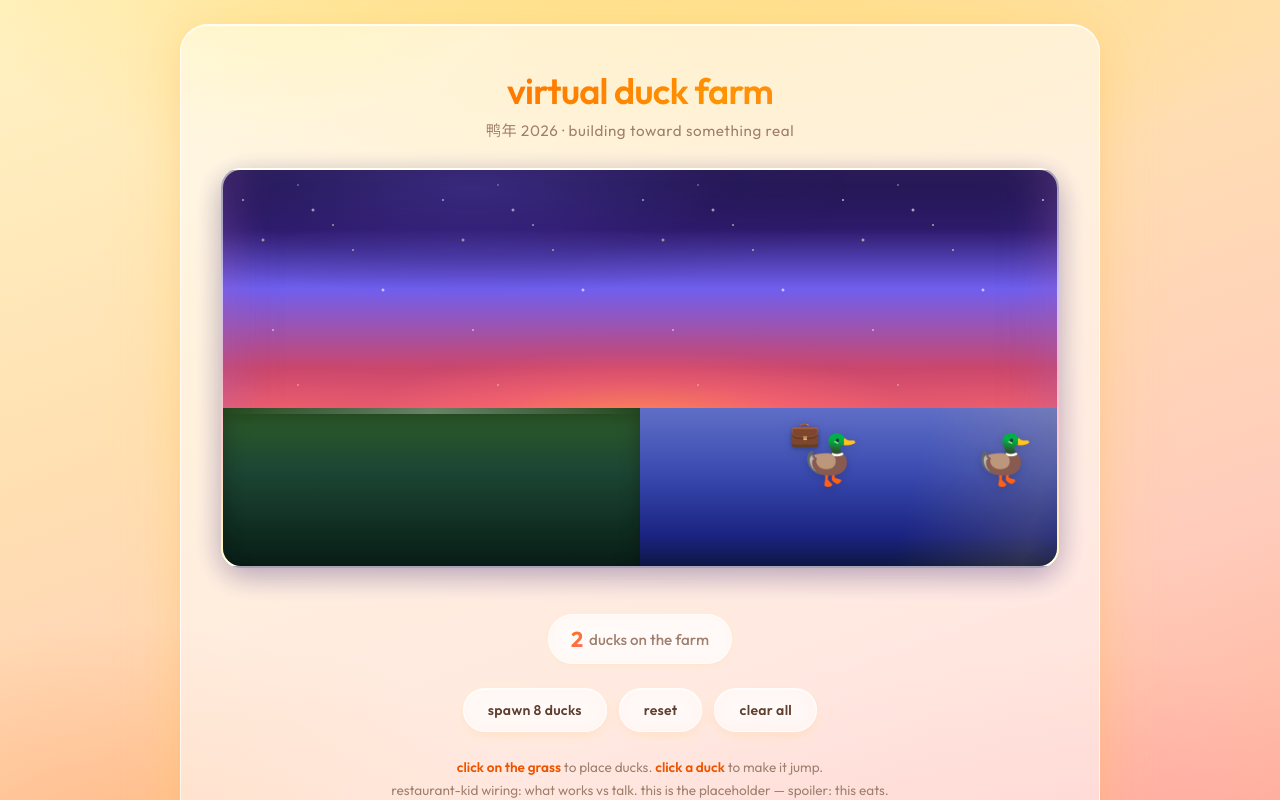
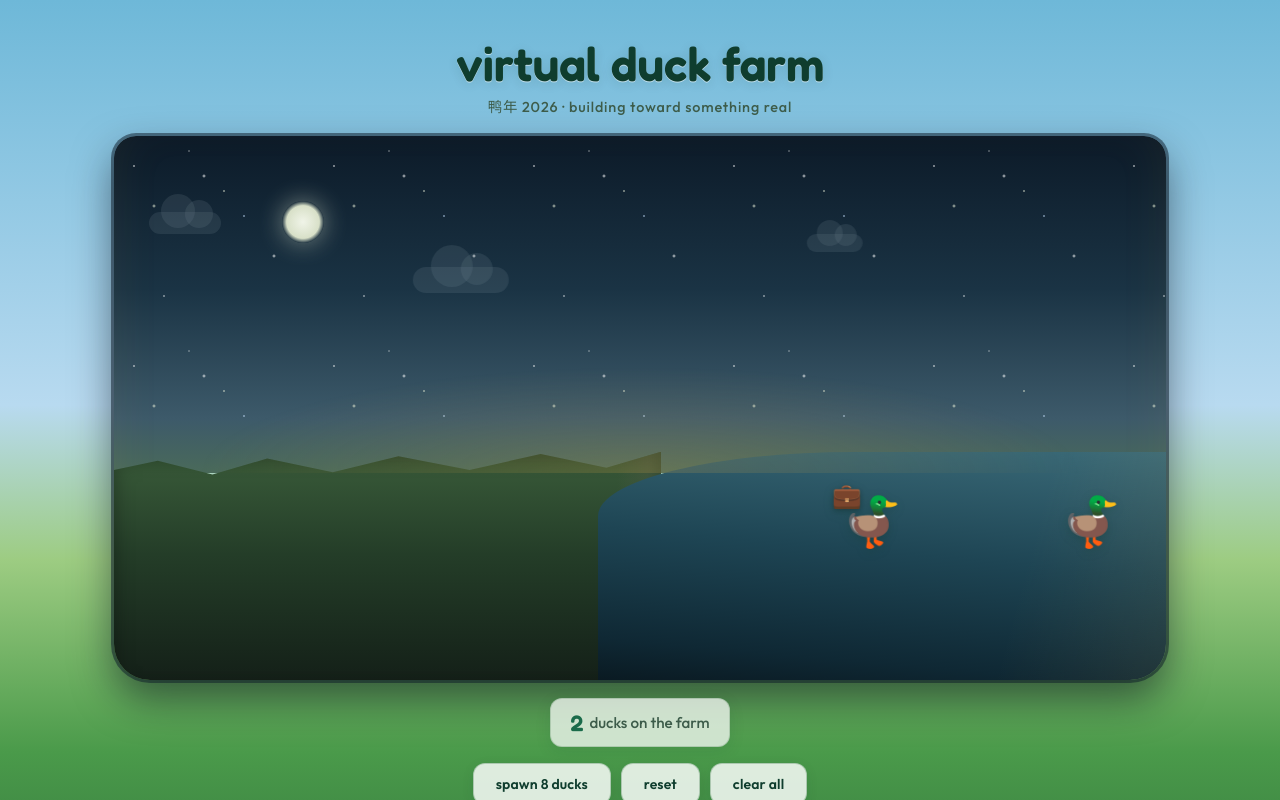
Before and after one commit to jadexzhao/jadexzhao, a React (Vite) app in the folder duck-farm/: page / in a window 1280 px wide. Shown: the top 800 px of the page. Built offline with nearby package versions, Linux system fonts and the light colour scheme.

Commit message:
杂项：鸭场改为全幅户外池塘风
去掉暖金毛玻璃卡片感，改为天空草地与
翡翠绿调的农场场景，保留全部交互。

```diff
--- a/duck-farm/src/App.css
+++ b/duck-farm/src/App.css
@@ -1,26 +1,24 @@
-/* Decorative sun, pond shimmer, and canvas atmosphere */
+/* Outdoor atmosphere: sun, clouds, pond shimmer, bank edge */
 
 .farm-canvas.day::before {
   content: '';
   position: absolute;
-  top: 12%;
-  right: 18%;
-  width: 72px;
-  height: 72px;
+  top: 10%;
+  right: 14%;
+  width: 64px;
+  height: 64px;
   border-radius: 50%;
   background: radial-gradient(
     circle,
-    #fff9c4 0%,
-    #ffd54f 25%,
-    #ffb300 50%,
-    rgba(255, 179, 0, 0.4) 70%,
-    transparent 75%
+    #fffef0 0%,
+    var(--sun) 42%,
+    rgba(255, 214, 80, 0.35) 68%,
+    transparent 72%
   );
   box-shadow:
-    0 0 40px rgba(255, 213, 79, 0.8),
-    0 0 80px rgba(255, 159, 67, 0.5),
-    0 0 120px rgba(255, 107, 107, 0.25);
-  animation: sun-pulse 4s ease-in-out infinite alternate;
+    0 0 28px var(--sun-soft),
+    0 0 56px rgba(255, 214, 80, 0.28);
+  animation: sun-pulse 5s ease-in-out infinite alternate;
   pointer-events: none;
   z-index: 1;
 }
@@ -31,12 +29,11 @@
   top: 0;
   left: 0;
   width: 100%;
-  height: 55%;
+  height: 50%;
   background: radial-gradient(
-    ellipse 80% 60% at 75% 20%,
-    rgba(255, 213, 79, 0.35) 0%,
-    rgba(255, 183, 77, 0.15) 40%,
-    transparent 70%
+    ellipse 70% 55% at 78% 18%,
+    rgba(255, 229, 102, 0.28) 0%,
+    transparent 65%
   );
   pointer-events: none;
   z-index: 0;
@@ -46,78 +43,176 @@
   0% {
     transform: scale(1);
     box-shadow:
-      0 0 40px rgba(255, 213, 79, 0.8),
-      0 0 80px rgba(255, 159, 67, 0.5),
-      0 0 120px rgba(255, 107, 107, 0.25);
+      0 0 28px var(--sun-soft),
+      0 0 56px rgba(255, 214, 80, 0.28);
   }
   100% {
-    transform: scale(1.06);
+    transform: scale(1.08);
     box-shadow:
-      0 0 50px rgba(255, 213, 79, 0.95),
-      0 0 100px rgba(255, 159, 67, 0.6),
-      0 0 140px rgba(255, 107, 107, 0.35);
+      0 0 36px rgba(255, 214, 80, 0.65),
+      0 0 72px rgba(255, 214, 80, 0.35);
   }
 }
 
 .farm-canvas.night::before {
+  /* Soft moon — teal night, not purple glow */
+  content: '';
+  position: absolute;
+  top: 12%;
+  left: 16%;
+  width: 42px;
+  height: 42px;
+  border-radius: 50%;
+  background: radial-gradient(circle, #f0f4e8 0%, #d8e0c8 55%, transparent 72%);
+  box-shadow: 0 0 24px rgba(232, 240, 216, 0.45);
+  pointer-events: none;
+  z-index: 1;
+}
+
+.farm-canvas.night::after {
   content: '';
   position: absolute;
   bottom: 38%;
-  left: 50%;
-  transform: translateX(-50%);
-  width: 120%;
-  height: 30%;
+  left: 0;
+  width: 100%;
+  height: 28%;
   background: radial-gradient(
-    ellipse 50% 100% at 50% 100%,
-    rgba(255, 159, 67, 0.5) 0%,
-    rgba(255, 107, 107, 0.3) 30%,
-    rgba(196, 69, 105, 0.15) 55%,
-    transparent 75%
+    ellipse 60% 100% at 50% 100%,
+    rgba(201, 160, 74, 0.22) 0%,
+    transparent 70%
   );
   pointer-events: none;
   z-index: 0;
 }
 
-.farm-canvas.night::after {
+/* Drifting clouds */
+.cloud {
+  position: absolute;
+  background: rgba(255, 255, 255, 0.78);
+  border-radius: 999px;
+  pointer-events: none;
+  z-index: 1;
+  filter: blur(0.2px);
+  animation: cloud-drift linear infinite;
+}
+
+.cloud::before,
+.cloud::after {
   content: '';
   position: absolute;
-  top: 0;
-  left: 0;
-  width: 100%;
-  height: 45%;
-  background: radial-gradient(
-    ellipse 60% 80% at 30% 10%,
-    rgba(108, 92, 231, 0.25) 0%,
-    rgba(45, 27, 105, 0.1) 50%,
-    transparent 75%
-  );
-  pointer-events: none;
-  z-index: 0;
+  background: inherit;
+  border-radius: 50%;
+}
+
+.cloud-a {
+  width: 72px;
+  height: 22px;
+  top: 14%;
+  left: -10%;
+  opacity: 0.85;
+  animation-duration: 48s;
+}
+
+.cloud-a::before {
+  width: 34px;
+  height: 34px;
+  top: -18px;
+  left: 12px;
+}
+
+.cloud-a::after {
+  width: 28px;
+  height: 28px;
+  top: -12px;
+  left: 36px;
+}
+
+.cloud-b {
+  width: 96px;
+  height: 26px;
+  top: 24%;
+  left: -15%;
+  opacity: 0.65;
+  animation-duration: 62s;
+  animation-delay: -18s;
+}
+
+.cloud-b::before {
+  width: 42px;
+  height: 42px;
+  top: -22px;
+  left: 18px;
+}
+
+.cloud-b::after {
+  width: 32px;
+  height: 32px;
+  top: -14px;
+  left: 48px;
+}
+
+.cloud-c {
+  width: 56px;
+  height: 18px;
+  top: 18%;
+  left: -8%;
+  opacity: 0.55;
+  animation-duration: 55s;
+  animation-delay: -30s;
+}
+
+.cloud-c::before {
+  width: 26px;
+  height: 26px;
+  top: -14px;
+  left: 10px;
+}
+
+.cloud-c::after {
+  width: 22px;
+  height: 22px;
+  top: -10px;
+  left: 28px;
+}
+
+.farm-canvas.night .cloud {
+  background: rgba(180, 200, 210, 0.22);
+  opacity: 0.5;
+}
+
+@keyframes cloud-drift {
+  0% {
+    transform: translateX(0);
+  }
+  100% {
+    transform: translateX(1200px);
+  }
 }
 
 .pond::before {
   content: '';
   position: absolute;
   inset: 0;
+  border-radius: inherit;
   background: linear-gradient(
     105deg,
-    transparent 30%,
-    rgba(255, 255, 255, 0.25) 45%,
-    transparent 55%
+    transparent 28%,
+    rgba(255, 255, 255, 0.32) 48%,
+    transparent 58%
   );
-  background-size: 200% 100%;
-  animation: pond-shimmer 5s ease-in-out infinite;
+  background-size: 220% 100%;
+  animation: pond-shimmer 6s ease-in-out infinite;
   pointer-events: none;
 }
 
 .farm-canvas.night .pond::before {
   background: linear-gradient(
     105deg,
-    transparent 30%,
-    rgba(255, 213, 79, 0.12) 45%,
-    transparent 55%
+    transparent 28%,
+    rgba(201, 160, 74, 0.14) 48%,
+    transparent 58%
   );
-  background-size: 200% 100%;
+  background-size: 220% 100%;
 }
 
 @keyframes pond-shimmer {
@@ -129,24 +224,30 @@
   }
 }
 
+/* Soft shore line between grass and pond */
 .grass::after {
   content: '';
   position: absolute;
   top: 0;
-  left: 0;
-  right: 0;
-  height: 6px;
+  right: -6%;
+  width: 14%;
+  height: 100%;
   background: linear-gradient(
     90deg,
     transparent,
-    rgba(255, 255, 255, 0.3) 50%,
+    rgba(210, 180, 120, 0.35) 40%,
     transparent
   );
   pointer-events: none;
 }
 
-.farm-canvas {
-  isolation: isolate;
+.farm-canvas.night .grass::after {
+  background: linear-gradient(
+    90deg,
+    transparent,
+    rgba(80, 90, 70, 0.4) 40%,
+    transparent
+  );
 }
 
 .grass,
--- a/duck-farm/src/App.tsx
+++ b/duck-farm/src/App.tsx
@@ -188,8 +188,10 @@
 
   return (
     <div className="farm-container">
+      <header className="farm-header">
         <h1 className="farm-title">virtual duck farm</h1>
         <p className="farm-subtitle">鸭年 2026 · building toward something real</p>
+      </header>
 
       <div
         ref={canvasRef}
@@ -197,6 +199,9 @@
         onClick={handleCanvasClick}
       >
         {!isDay && <div className="stars" />}
+        <div className="cloud cloud-a" aria-hidden="true" />
+        <div className="cloud cloud-b" aria-hidden="true" />
+        <div className="cloud cloud-c" aria-hidden="true" />
         <div className="grass" />
         <div className="pond" />
         {ducks.map(duck => (
@@ -216,6 +221,7 @@
         ))}
       </div>
 
+      <div className="farm-hud">
         <div className="counter">
           <span>{ducks.length}</span> duck{ducks.length !== 1 ? 's' : ''} on the farm
         </div>
@@ -242,5 +248,6 @@
           <a href="https://github.com/matchaxmoxie">@matchaxmoxie</a>
         </p>
       </div>
+    </div>
   )
 }
--- a/duck-farm/src/index.css
+++ b/duck-farm/src/index.css
@@ -1,24 +1,28 @@
-@import url('https://fonts.googleapis.com/css2?family=Outfit:wght@300;400;500;600;700&display=swap');
+@import url('https://fonts.googleapis.com/css2?family=Fredoka:wght@400;500;600;700&family=Outfit:wght@300;400;500;600;700&display=swap');
 
 :root {
-  --sun-gold: #ffd54f;
-  --sun-orange: #ff9f43;
-  --sun-pink: #ff8fab;
-  --sun-peach: #ffb4a2;
-  --sun-cream: #fff8e7;
-  --sun-coral: #ff6b6b;
-  --glass-bg: rgba(255, 255, 255, 0.55);
-  --glass-border: rgba(255, 255, 255, 0.75);
-  --glass-shadow: rgba(255, 159, 67, 0.25);
-  --text-warm: #5c3d2e;
-  --text-muted: #9a7b6a;
-  --accent: #ff9f43;
-  --accent-glow: rgba(255, 159, 67, 0.45);
-  --night-sunset: #ff6b6b;
-  --night-dusk: #c44569;
-  --night-purple: #6c5ce7;
-  --night-deep: #2d1b69;
-  --night-mid: #1a0f3c;
+  /* Outdoor pond — jade / sky / sparingly sun */
+  --sky-high: #6eb8d8;
+  --sky-low: #b8daf0;
+  --grass-lit: #7cbc6a;
+  --grass-mid: #4a9a4a;
+  --grass-deep: #2d6b3a;
+  --jade: #1a6b4a;
+  --jade-ink: #0f3d2e;
+  --pond-lit: #5ec4d4;
+  --pond-mid: #2a9bb0;
+  --pond-deep: #176a7a;
+  --sun: #ffe566;
+  --sun-soft: rgba(255, 214, 80, 0.55);
+  --wood: #3d5c45;
+  --mist: rgba(255, 255, 255, 0.35);
+  --text: #143528;
+  --text-soft: #3d5c4a;
+  --panel: rgba(255, 255, 255, 0.72);
+  --night-sky: #0c1a28;
+  --night-mid: #1a3344;
+  --night-horizon: #3d5a6a;
+  --night-amber: #c9a04a;
 }
 
 * {
@@ -28,132 +32,149 @@
 }
 
 body {
-  font-family: 'Outfit', -apple-system, BlinkMacSystemFont, 'Segoe UI', sans-serif;
+  font-family: 'Outfit', 'Fredoka', sans-serif;
   -webkit-font-smoothing: antialiased;
   -moz-osx-font-smoothing: grayscale;
+  /* Meadow surrounds the farm — not a peach SaaS wash */
   background:
-    radial-gradient(ellipse 120% 80% at 50% -20%, rgba(255, 213, 79, 0.7) 0%, transparent 55%),
-    radial-gradient(ellipse 80% 60% at 80% 100%, rgba(255, 143, 171, 0.45) 0%, transparent 50%),
-    radial-gradient(ellipse 70% 50% at 10% 90%, rgba(255, 159, 67, 0.4) 0%, transparent 45%),
-    linear-gradient(160deg, #fff3c4 0%, #ffe0b2 35%, #ffccbc 70%, #ffab91 100%);
+    linear-gradient(
+      180deg,
+      var(--sky-high) 0%,
+      var(--sky-low) 42%,
+      #9dcc82 58%,
+      var(--grass-mid) 78%,
+      var(--grass-deep) 100%
+    );
   min-height: 100vh;
+  min-height: 100dvh;
   display: flex;
-  align-items: center;
+  align-items: stretch;
   justify-content: center;
-  padding: 24px;
-  animation: body-glow 8s ease-in-out infinite alternate;
-}
-
-@keyframes body-glow {
-  0% {
-    filter: brightness(1);
-  }
-  100% {
-    filter: brightness(1.04);
-  }
+  padding: 0;
+  overflow-x: hidden;
 }
 
 #root {
   width: 100%;
-  max-width: 920px;
+  max-width: none;
+  display: flex;
+  flex-direction: column;
+  min-height: 100vh;
+  min-height: 100dvh;
 }
 
 .farm-container {
-  background: var(--glass-bg);
-  backdrop-filter: blur(20px) saturate(1.4);
-  -webkit-backdrop-filter: blur(20px) saturate(1.4);
-  border-radius: 28px;
-  border: 1.5px solid var(--glass-border);
-  box-shadow:
-    0 8px 32px var(--glass-shadow),
-    0 0 80px rgba(255, 213, 79, 0.2),
-    inset 0 1px 0 rgba(255, 255, 255, 0.9);
-  padding: 44px 40px 36px;
+  position: relative;
+  flex: 1;
+  display: flex;
+  flex-direction: column;
+  width: 100%;
+  max-width: 1100px;
+  margin: 0 auto;
+  padding: 20px 16px 28px;
   text-align: center;
-  position: relative;
-  overflow: hidden;
+  background: transparent;
+  border: none;
+  border-radius: 0;
+  box-shadow: none;
+  overflow: visible;
 }
 
 .farm-container::before {
-  content: '';
-  position: absolute;
-  top: -60%;
-  left: -20%;
-  width: 60%;
-  height: 80%;
-  background: radial-gradient(circle, rgba(255, 213, 79, 0.25) 0%, transparent 70%);
-  pointer-events: none;
+  display: none;
+}
+
+.farm-header {
+  position: relative;
+  z-index: 2;
+  padding: 8px 12px 4px;
+  margin-bottom: 4px;
 }
 
 .farm-title {
-  font-size: clamp(1.75rem, 4vw, 2.25rem);
+  font-family: 'Fredoka', 'Outfit', sans-serif;
+  font-size: clamp(2rem, 5.5vw, 3rem);
   font-weight: 600;
-  margin-bottom: 6px;
-  background: linear-gradient(135deg, #e65100 0%, #ff6f00 30%, #ff8f00 60%, #ff6b6b 100%);
-  -webkit-background-clip: text;
-  background-clip: text;
-  -webkit-text-fill-color: transparent;
-  letter-spacing: -0.02em;
-  line-height: 1.2;
-  position: relative;
+  margin-bottom: 4px;
+  color: var(--jade-ink);
+  letter-spacing: -0.01em;
+  line-height: 1.15;
+  text-shadow:
+    0 1px 0 rgba(255, 255, 255, 0.55),
+    0 2px 12px rgba(20, 53, 40, 0.12);
+  -webkit-text-fill-color: unset;
+  background: none;
 }
 
 .farm-subtitle {
-  font-size: 0.95rem;
-  color: var(--text-muted);
-  margin-bottom: 28px;
-  font-weight: 400;
-  font-style: normal;
-  letter-spacing: 0.04em;
-  text-transform: lowercase;
+  font-family: 'Outfit', sans-serif;
+  font-size: 0.9rem;
+  color: var(--text-soft);
+  margin-bottom: 12px;
+  font-weight: 500;
+  letter-spacing: 0.06em;
+  text-transform: none;
 }
 
 .farm-canvas {
-  border-radius: 20px;
-  height: 400px;
-  margin: 28px 0;
   position: relative;
+  flex: 1;
+  width: 100%;
+  min-height: min(62vh, 520px);
+  height: min(62vh, 520px);
+  margin: 0;
+  border-radius: 18px 18px 28px 28px;
   overflow: hidden;
   cursor: crosshair;
-  border: 2px solid rgba(255, 255, 255, 0.6);
+  border: none;
   box-shadow:
-    inset 0 2px 20px rgba(255, 255, 255, 0.3),
-    0 8px 32px rgba(255, 159, 67, 0.2);
+    0 0 0 3px rgba(45, 107, 58, 0.22),
+    0 18px 40px rgba(15, 61, 46, 0.28),
+    inset 0 -8px 24px rgba(15, 61, 46, 0.08);
   transition: background 1.2s ease, box-shadow 1.2s ease;
+  isolation: isolate;
+}
+
+@media (min-width: 768px) {
+  .farm-container {
+    padding: 28px 24px 36px;
+  }
+
+  .farm-canvas {
+    min-height: min(68vh, 560px);
+    height: min(68vh, 560px);
+    border-radius: 22px 22px 36px 36px;
+  }
 }
 
 .farm-canvas.day {
   background: linear-gradient(
     180deg,
-    #87ceeb 0%,
-    #b3e5fc 18%,
-    #fff9c4 45%,
-    #ffe082 65%,
-    #ffcc80 85%,
-    #ffab91 100%
+    #5aafd4 0%,
+    #8ecceb 22%,
+    #c5e4f5 48%,
+    #d4e8b8 62%,
+    transparent 62%
   );
   box-shadow:
-    inset 0 -40px 60px rgba(255, 193, 7, 0.25),
-    inset 0 2px 20px rgba(255, 255, 255, 0.4),
-    0 8px 32px rgba(255, 159, 67, 0.25);
+    0 0 0 3px rgba(45, 107, 58, 0.25),
+    0 18px 40px rgba(15, 61, 46, 0.28),
+    inset 0 40px 80px rgba(255, 229, 102, 0.12);
 }
 
 .farm-canvas.night {
   background: linear-gradient(
     180deg,
-    #1a0f3c 0%,
-    #2d1b69 15%,
-    #6c5ce7 30%,
-    #c44569 50%,
-    #ff6b6b 68%,
-    #ff9f43 82%,
-    #ffd54f 95%,
-    #fff3c4 100%
+    var(--night-sky) 0%,
+    var(--night-mid) 28%,
+    var(--night-horizon) 52%,
+    #4a6a5a 62%,
+    transparent 62%
   );
   box-shadow:
-    inset 0 0 60px rgba(108, 92, 231, 0.3),
-    inset 0 -30px 50px rgba(255, 107, 107, 0.2),
-    0 8px 32px rgba(45, 27, 105, 0.4);
+    0 0 0 3px rgba(12, 26, 40, 0.5),
+    0 18px 40px rgba(8, 16, 28, 0.55),
+    inset 0 -20px 50px rgba(201, 160, 74, 0.08);
 }
 
 .stars {
@@ -163,27 +184,28 @@
   width: 100%;
   height: 55%;
   background-image:
-    radial-gradient(1.5px 1.5px at 20px 30px, #fff, rgba(0, 0, 0, 0)),
-    radial-gradient(2px 2px at 40px 70px, #ffeaa7, rgba(0, 0, 0, 0)),
-    radial-gradient(1.5px 1.5px at 50px 160px, #dfe6e9, rgba(0, 0, 0, 0)),
-    radial-gradient(2px 2px at 90px 40px, #fff, rgba(0, 0, 0, 0)),
-    radial-gradient(1.5px 1.5px at 130px 80px, #ffeaa7, rgba(0, 0, 0, 0)),
-    radial-gradient(2px 2px at 160px 120px, #fff, rgba(0, 0, 0, 0)),
-    radial-gradient(1px 1px at 75px 15px, #fff, rgba(0, 0, 0, 0)),
-    radial-gradient(1.5px 1.5px at 110px 55px, #ffeaa7, rgba(0, 0, 0, 0));
+    radial-gradient(1.5px 1.5px at 20px 30px, #fff, transparent),
+    radial-gradient(2px 2px at 40px 70px, #e8f0d8, transparent),
+    radial-gradient(1.5px 1.5px at 50px 160px, #dfe6e9, transparent),
+    radial-gradient(2px 2px at 90px 40px, #fff, transparent),
+    radial-gradient(1.5px 1.5px at 130px 80px, #c9e4ff, transparent),
+    radial-gradient(2px 2px at 160px 120px, #fff, transparent),
+    radial-gradient(1px 1px at 75px 15px, #fff, transparent),
+    radial-gradient(1.5px 1.5px at 110px 55px, #e8f0d8, transparent);
   background-repeat: repeat;
   background-size: 200px 200px;
-  opacity: 0.9;
+  opacity: 0.85;
   animation: twinkle 4s ease-in-out infinite alternate;
   pointer-events: none;
+  z-index: 0;
 }
 
 @keyframes twinkle {
   0% {
-    opacity: 0.7;
+    opacity: 0.55;
   }
   100% {
-    opacity: 1;
+    opacity: 0.95;
   }
 }
 
@@ -191,70 +213,72 @@
   position: absolute;
   bottom: 0;
   left: 0;
-  width: 50%;
-  height: 40%;
+  width: 52%;
+  height: 42%;
   background: linear-gradient(
     180deg,
-    #a5d6a7 0%,
-    #66bb6a 35%,
-    #43a047 70%,
-    #2e7d32 100%
+    var(--grass-lit) 0%,
+    var(--grass-mid) 40%,
+    var(--grass-deep) 100%
   );
-  box-shadow: inset 0 8px 24px rgba(255, 255, 255, 0.15);
+  clip-path: polygon(0 8%, 8% 4%, 18% 10%, 28% 3%, 40% 9%, 52% 2%, 65% 8%, 78% 1%, 90% 7%, 100% 0, 100% 100%, 0 100%);
+  box-shadow: inset 0 10px 28px rgba(255, 255, 255, 0.12);
+  z-index: 0;
 }
 
 .farm-canvas.day .grass {
   background: linear-gradient(
     180deg,
-    #c8e6c9 0%,
-    #81c784 30%,
-    #66bb6a 60%,
-    #4caf50 100%
+    #94cf78 0%,
+    #6bb356 35%,
+    #3d8a45 70%,
+    #2a6b36 100%
   );
 }
 
 .farm-canvas.night .grass {
   background: linear-gradient(
     180deg,
-    #2d5a27 0%,
-    #1b4332 40%,
-    #081c15 100%
+    #3a5c3a 0%,
+    #243d28 45%,
+    #142018 100%
   );
-  box-shadow: inset 0 8px 20px rgba(0, 0, 0, 0.3);
+  box-shadow: inset 0 8px 20px rgba(0, 0, 0, 0.35);
 }
 
 .pond {
   position: absolute;
   bottom: 0;
   right: 0;
-  width: 50%;
-  height: 40%;
+  width: 54%;
+  height: 42%;
   background: linear-gradient(
-    180deg,
-    #4fc3f7 0%,
-    #29b6f6 40%,
-    #039be5 80%,
-    #0277bd 100%
+    185deg,
+    var(--pond-lit) 0%,
+    var(--pond-mid) 45%,
+    var(--pond-deep) 100%
   );
+  border-radius: 45% 0 0 0 / 28% 0 0 0;
+  z-index: 0;
 }
 
 .farm-canvas.day .pond {
   background: linear-gradient(
-    180deg,
-    #81d4fa 0%,
-    #4fc3f7 35%,
-    #29b6f6 65%,
-    #0288d1 100%
+    185deg,
+    #7ed4e0 0%,
+    #3aadc0 40%,
+    #1e7a8c 78%,
+    #145868 100%
   );
 }
 
 .farm-canvas.night .pond {
   background: linear-gradient(
-    180deg,
-    #5c6bc0 0%,
-    #3949ab 40%,
-    #1a237e 80%,
-    #0d1642 100%
+    185deg,
+    #3a6a78 0%,
+    #1e4554 45%,
+    #0f2834 85%,
+    #0a1a22 100%
   );
 }
 
@@ -265,7 +289,7 @@
   -webkit-user-select: none;
   user-select: none;
   transition: transform 0.2s ease, filter 0.2s ease;
-  filter: drop-shadow(0 2px 4px rgba(0, 0, 0, 0.15));
+  filter: drop-shadow(0 3px 5px rgba(15, 61, 46, 0.28));
   z-index: 2;
 }
 
@@ -279,7 +303,7 @@
 
 .duck:hover {
   transform: scale(1.15);
-  filter: drop-shadow(0 4px 12px rgba(255, 159, 67, 0.5));
+  filter: drop-shadow(0 4px 14px rgba(26, 107, 74, 0.45));
 }
 
 .duck.clicked {
@@ -298,110 +322,103 @@
   }
 }
 
+.farm-hud {
+  position: relative;
+  z-index: 2;
+  margin-top: 18px;
+}
+
 .counter {
   display: inline-flex;
   align-items: center;
   gap: 6px;
   font-size: 0.95rem;
-  color: var(--text-muted);
-  margin: 18px 0 8px;
+  color: var(--text-soft);
+  margin: 0 0 12px;
   font-weight: 500;
-  padding: 10px 22px;
-  background: rgba(255, 255, 255, 0.5);
-  backdrop-filter: blur(8px);
-  -webkit-backdrop-filter: blur(8px);
-  border-radius: 999px;
-  border: 1px solid rgba(255, 255, 255, 0.7);
-  box-shadow: 0 2px 12px rgba(255, 159, 67, 0.15);
+  padding: 10px 20px;
+  background: var(--panel);
+  border-radius: 12px;
+  border: 1.5px solid rgba(45, 107, 58, 0.2);
+  box-shadow: 0 4px 16px rgba(15, 61, 46, 0.1);
 }
 
 .counter span {
-  font-size: 1.35rem;
-  font-weight: 700;
-  background: linear-gradient(135deg, #ff6f00, #ff6b6b);
-  -webkit-background-clip: text;
-  background-clip: text;
-  -webkit-text-fill-color: transparent;
+  font-family: 'Fredoka', 'Outfit', sans-serif;
+  font-size: 1.4rem;
+  font-weight: 600;
+  color: var(--jade);
+  background: none;
+  -webkit-text-fill-color: unset;
 }
 
 .controls {
   display: flex;
-  gap: 12px;
+  gap: 10px;
   justify-content: center;
   flex-wrap: wrap;
-  margin-top: 16px;
+  margin-top: 4px;
 }
 
 button {
-  padding: 12px 24px;
-  border: 1.5px solid rgba(255, 255, 255, 0.8);
-  border-radius: 999px;
-  font-family: inherit;
+  padding: 11px 22px;
+  border: 1.5px solid rgba(45, 107, 58, 0.28);
+  border-radius: 12px;
+  font-family: 'Outfit', sans-serif;
   font-size: 0.875rem;
   font-weight: 600;
-  letter-spacing: 0.02em;
+  letter-spacing: 0.01em;
   cursor: pointer;
-  transition: all 0.25s ease;
-  background: rgba(255, 255, 255, 0.45);
-  backdrop-filter: blur(12px);
-  -webkit-backdrop-filter: blur(12px);
-  color: var(--text-warm);
-  box-shadow:
-    0 4px 16px rgba(255, 159, 67, 0.2),
-    inset 0 1px 0 rgba(255, 255, 255, 0.8);
+  transition: background 0.2s ease, transform 0.2s ease, box-shadow 0.2s ease, border-color 0.2s ease;
+  background: rgba(255, 255, 255, 0.82);
+  color: var(--jade-ink);
+  box-shadow: 0 3px 12px rgba(15, 61, 46, 0.1);
   text-transform: lowercase;
 }
 
 button:hover {
-  background: linear-gradient(
-    135deg,
-    rgba(255, 213, 79, 0.6) 0%,
-    rgba(255, 159, 67, 0.5) 50%,
-    rgba(255, 143, 171, 0.45) 100%
-  );
-  transform: translateY(-3px);
-  box-shadow:
-    0 8px 24px var(--accent-glow),
-    0 0 20px rgba(255, 213, 79, 0.3),
-    inset 0 1px 0 rgba(255, 255, 255, 0.9);
-  border-color: rgba(255, 213, 79, 0.6);
+  background: var(--jade);
+  color: #f2faf4;
+  border-color: var(--jade);
+  transform: translateY(-2px);
+  box-shadow: 0 8px 20px rgba(26, 107, 74, 0.28);
 }
 
 button:active {
-  transform: translateY(-1px);
-  box-shadow: 0 4px 12px var(--accent-glow);
+  transform: translateY(0);
+  box-shadow: 0 3px 10px rgba(15, 61, 46, 0.15);
 }
 
 .info {
   font-size: 0.85rem;
-  color: var(--text-muted);
-  margin-top: 24px;
+  color: var(--text-soft);
+  margin-top: 20px;
   line-height: 1.7;
-  max-width: 520px;
+  max-width: 540px;
   margin-left: auto;
   margin-right: auto;
 }
 
 .info strong {
-  color: #e65100;
+  color: var(--jade);
   font-weight: 600;
 }
 
 .farm-links {
   font-size: 0.85rem;
-  margin-top: 20px;
-  color: var(--text-muted);
+  margin-top: 16px;
+  color: var(--text-soft);
 }
 
 .farm-links a {
-  color: #e65100;
+  color: var(--jade);
   text-decoration: none;
   font-weight: 500;
-  border-bottom: 1.5px solid rgba(230, 81, 0, 0.25);
+  border-bottom: 1.5px solid rgba(26, 107, 74, 0.3);
   transition: border-color 0.2s ease, color 0.2s ease;
 }
 
 .farm-links a:hover {
-  color: #ff6f00;
-  border-bottom-color: #ff6f00;
+  color: var(--jade-ink);
+  border-bottom-color: var(--jade-ink);
 }
```
Lines whose indentation alone changed are shown as unchanged.
